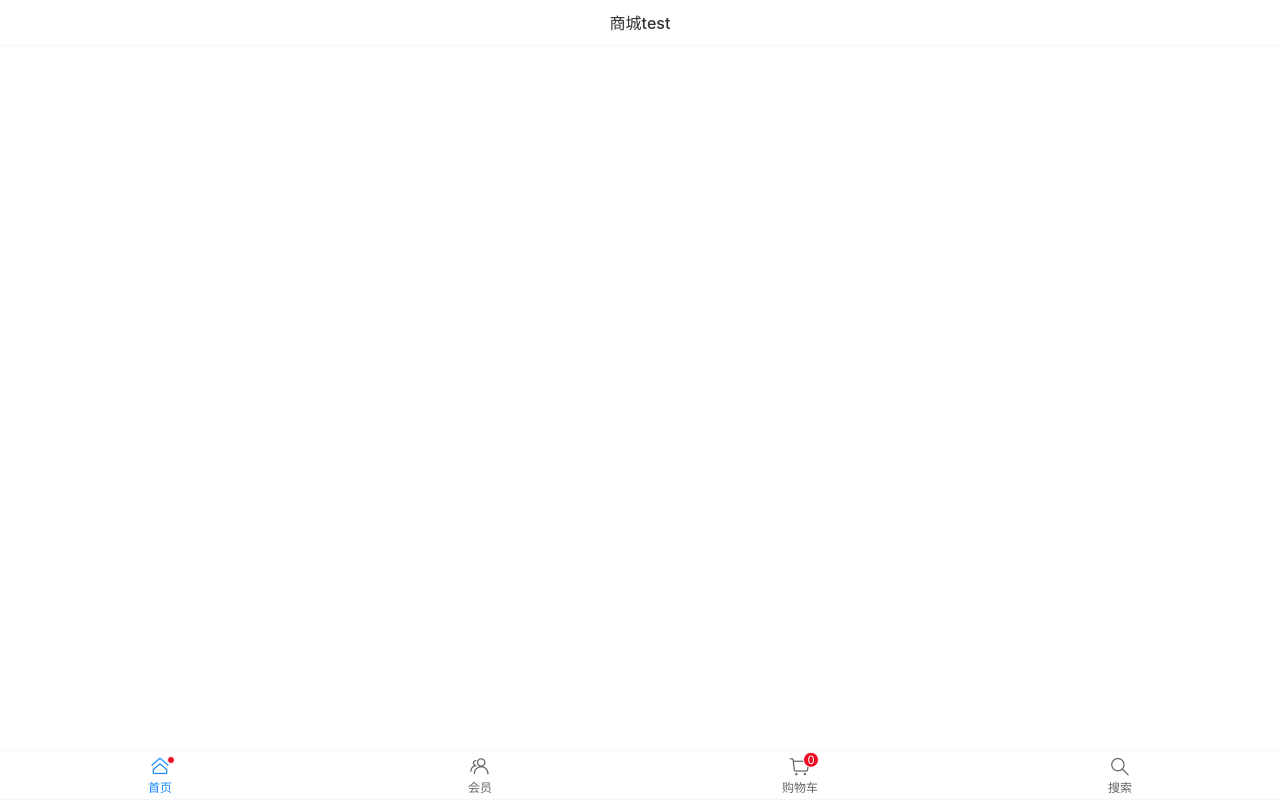
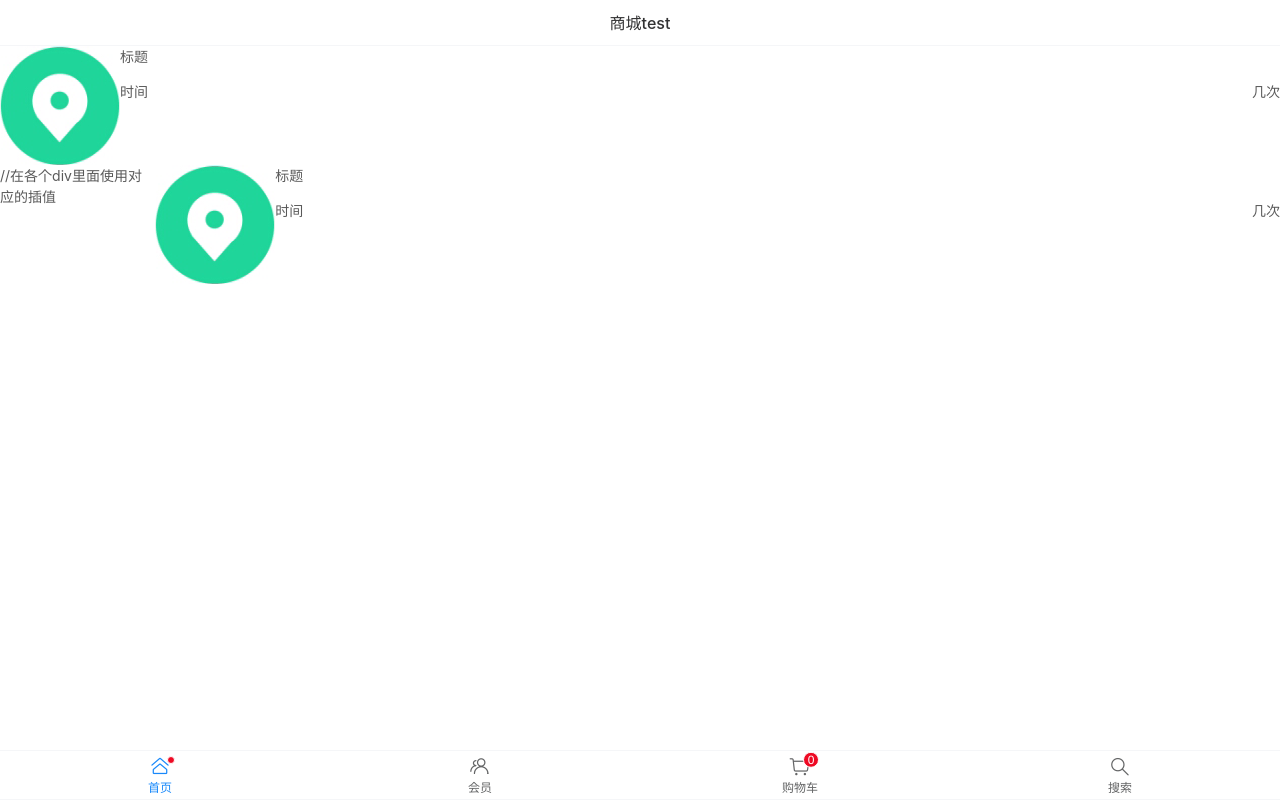
Before and after one commit to youngchan45/Vue, a Vue app in the folder Project/Project01/demo/: page /home/Newlist in a window 1280 px wide. Built offline with nearby package versions, Linux system fonts and the light colour scheme.

Commit message:
增加新闻列表页面

```diff
--- /dev/null
+++ b/Project/Project01/demo/src/components/news/Newslist.vue
@@ -0,0 +1,65 @@
+<template>
+  <div>
+    <!-- <van-card
+        thumb="https://img.yzcdn.cn/vant/t-thirt.jpg"
+  num="点击：1次"
+  price="2.00"
+  title="商品标题"
+    />-->
+
+    <ul>
+      <li class="div0">
+        <div>
+          <img src="../../../public/img/menu1.png" alt />
+        </div>
+        <div class="div1">
+          <p>
+            标题
+          </p>
+          <div class="div2">
+            <p>时间</p>
+            <p>几次</p>
+          </div>
+        </div>
+      </li>
+
+<li class="div0" >
+<!-- v-for='(list,index) in newsList' -->
+
+    //在各个div里面使用对应的插值
+        <div>
+          <img src="../../../public/img/menu1.png" alt />
+        </div>
+        <div class="div1">
+          <p>
+            标题
+          </p>
+          <div class="div2">
+            <p>时间</p>
+            <p>几次</p>
+          </div>
+        </div>
+      </li>
+
+    </ul>
+  </div>
+</template>
+
+<style>
+.div0 {
+  display: flex;
+}
+.div1 {
+  display: flex;
+  flex-direction: column;
+  width: 100%;
+}
+.div2 {
+  display: flex;
+  justify-content: space-between;
+}
+</style>
+
+<script>
+export default {};
+</script>
--- a/Project/Project01/demo/src/components/tabbar/Home.vue
+++ b/Project/Project01/demo/src/components/tabbar/Home.vue
@@ -10,9 +10,9 @@
     </van-swipe>
 
 <van-grid :border="false" :column-num="3"  class="gridList">
-  <van-grid-item to='/'>
+  <van-grid-item to='/Home/Newlist'>
     <img src="../../../public/img/menu1.png" />
-    <div>新闻</div>
+    <div>新闻资讯</div>
   </van-grid-item>
   <van-grid-item to='/'>
     <img src="../../../public/img/menu2.png" />
```
Also changed, not shown: Project/Project01/demo/src/main.js (+14 -2 lines), Project/Project01/demo/src/router.js (+7 -0 lines).
